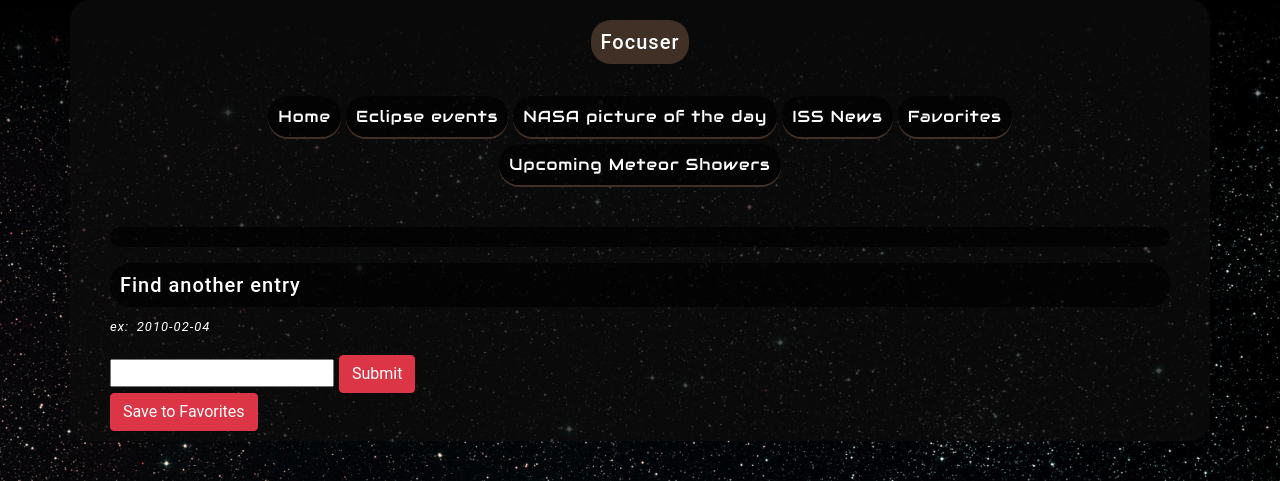
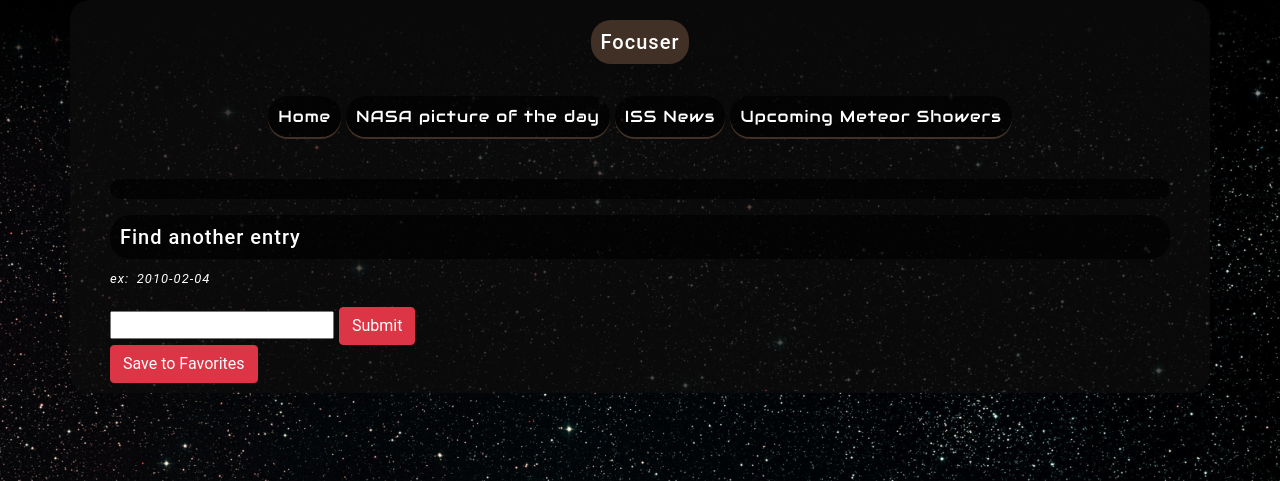
Before and after one commit to JSpdx/FOCUSER, a Django app: page /APOD in a window 1280 px wide. Shown: the top 481 px of the page. Run offline with Django 3.2, Linux system fonts and the light colour scheme; data that the repository does not hold is empty; some libraries are stand-ins or nearby versions.

Commit message:
temporarily remove links to CRUD features

```diff
--- a/MainProject/templates/Focuser/focuser_base.html
+++ b/MainProject/templates/Focuser/focuser_base.html
@@ -6,10 +6,10 @@
             <h5>Focuser</h5>
             <hr />
             <a class= 'tabNav' href="{% url 'focuser' %}">Home</a>
-            <a class= 'tabNav'  href="{% url 'listEclipses' %}">Eclipse events</a>
+<!--            <a class= 'tabNav'  href="{% url 'listEclipses' %}">Eclipse events</a>-->
             <a class= 'tabNav'  href="{% url 'apod' %}">NASA picture of the day</a>
             <a class= 'tabNav'  href="{% url 'iss' %}">ISS News</a>
-            <a class= 'tabNav'  href="{% url 'favorites' %}">Favorites</a><br><br>
+<!--            <a class= 'tabNav'  href="{% url 'favorites' %}">Favorites</a><br><br>-->
             <a class= 'tabNav' href="{% url 'meteorshower' %}">Upcoming Meteor Showers</a>
         </div>
     </section>
```
